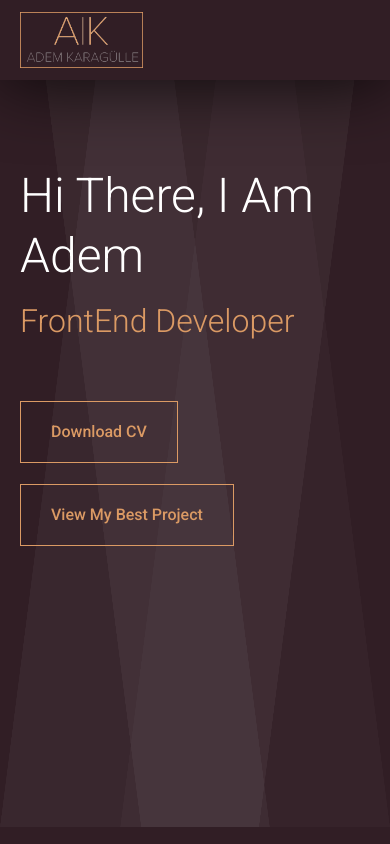
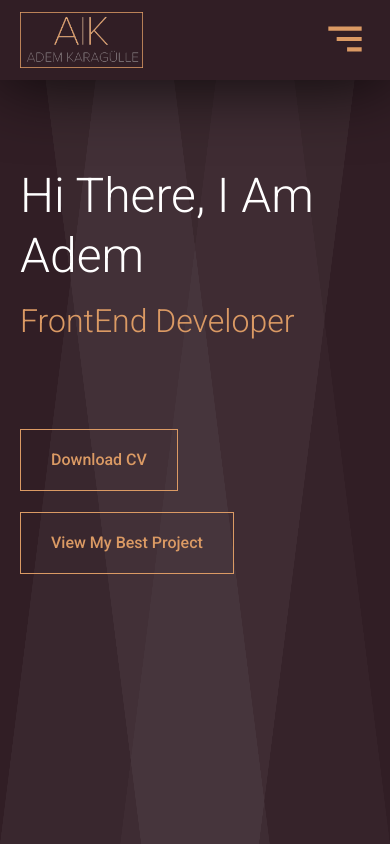
Before and after one commit to ademkaragulle/Portfolyo, a React (Vite) app: page / in a window 390 px wide. Shown: the top 844 px of the page. Built offline with nearby package versions, Linux system fonts and the light colour scheme.

Commit message:
adding responsive menu

```diff
--- a/src/App.css
+++ b/src/App.css
@@ -71,3 +71,68 @@ html {
     flex-direction: column;
   }
 }
+
+.responsive-menu {
+  width: 100%;
+  height: 100vh;
+  position: fixed;
+  z-index: 9999;
+  background-color: #00000091;
+}
+
+@keyframes menu-open {
+  from {
+    right: -100%;
+  }
+  to {
+    right: 0;
+  }
+}
+
+.responsive-left-side {
+  left: 0;
+  position: fixed;
+  z-index: 99998;
+  background-color: transparent;
+  width: 30%;
+  height: 100%;
+}
+.responsive-menu-close {
+  display: none;
+}
+
+.responsive-right-side {
+  animation: menu-open 1000ms;
+  right: 0;
+  position: fixed;
+  z-index: 99999;
+  background-color: #311e25;
+  width: 70%;
+  height: 100%;
+  -webkit-box-shadow: -13px 0px 48px 0px rgba(0, 0, 0, 0.75);
+  -moz-box-shadow: -13px 0px 48px 0px rgba(0, 0, 0, 0.75);
+  box-shadow: -13px 0px 48px 0px rgba(0, 0, 0, 0.75);
+}
+
+.responsive-menu-logo {
+  margin: 20px 0;
+  height: 80px;
+  display: flex;
+  align-items: center;
+  justify-content: center;
+}
+
+.responsive-menu-items div {
+  display: flex;
+  flex-direction: column;
+  margin: 20px 30px;
+  gap: 20px;
+}
+
+.responsive-menu-items div a {
+  display: flex;
+  align-items: center;
+  padding: 10px 10px;
+  text-decoration: none;
+  color: #db9a64;
+}
--- a/src/App.jsx
+++ b/src/App.jsx
@@ -1,23 +1,30 @@
 import './App.css'
+import { useState } from 'react'
 import Header from './components/header/Header'
 import About from './components/about/About'
 import Certificates from './components/certificates/Certificates'
 import Contact from './components/contact/Contact'
 import HiThere from './components/hi-there/HiThere'
 import Projects from './components/projects/Projects'
-
+import HeaderResponsive from './components/header-responsive/HeaderResponsive'
 
 function App() {
+  const [isOpenResponsiveMenu, setIsOpenResponsiveMenu] = useState(false)
+
+  const closeResponsiveMenu = () => {
+    setIsOpenResponsiveMenu(false)
+  }
 
   return (
     <div className='app'>
-      <Header />
+      <HeaderResponsive closeResponsiveMenu={closeResponsiveMenu} isOpenResponsiveMenu={isOpenResponsiveMenu} />
+      <Header setIsOpenResponsiveMenu={setIsOpenResponsiveMenu} />
       <HiThere />
       <About />
       <Projects />
       <Certificates />
       <Contact />
-    </div>
+    </div >
   )
 }
 
--- /dev/null
+++ b/src/components/header-responsive/HeaderResponsive.jsx
@@ -0,0 +1,26 @@
+import React from 'react'
+import { IoIosArrowBack } from 'react-icons/io'
+import akLogo from '../../assets/AK-Logo.png'
+
+function HeaderResponsive({ isOpenResponsiveMenu, closeResponsiveMenu }) {
+    return (
+        <div className={isOpenResponsiveMenu ? 'responsive-menu' : 'responsive-menu-close'}>
+            <div onClick={closeResponsiveMenu} className='responsive-left-side'></div>
+            <div className={isOpenResponsiveMenu ? 'responsive-right-side' : null}>
+                <div className='responsive-menu-items'>
+                    <a className='responsive-menu-logo' href="#hi-there" style={{ width: "100%" }}>
+                        <img style={{ height: '70%', padding: 'auto' }} src={akLogo} alt="" />
+                    </a>
+                    <div>
+                        <a onClick={closeResponsiveMenu} href="#about"><IoIosArrowBack /> About</a>
+                        <a onClick={closeResponsiveMenu} href="#projects"> <IoIosArrowBack />Projects</a>
+                        <a onClick={closeResponsiveMenu} href="#certificates"><IoIosArrowBack />Certificates</a>
+                        <a onClick={closeResponsiveMenu} href="#contact"><IoIosArrowBack />Contact</a>
+                    </div>
+                </div>
+            </div>
+        </div>
+    )
+}
+
+export default HeaderResponsive
--- a/src/components/header/Header.css
+++ b/src/components/header/Header.css
@@ -5,7 +5,7 @@
   width: 100%;
   position: absolute;
   background-color: #311e25;
-  z-index: 99999;
+  z-index: 9998;
   -webkit-box-shadow: 0px 4px 68px 0px rgba(0, 0, 0, 0.76);
   -moz-box-shadow: 0px 4px 68px 0px rgba(0, 0, 0, 0.76);
   box-shadow: 0px 4px 68px 0px rgba(0, 0, 0, 0.76);
@@ -53,9 +53,17 @@
   border-bottom: 1px solid #db9a64;
 }
 
+.header-responsive {
+  padding-right: 20px;
+  display: none;
+  background-color: transparent;
+  border: 0;
+  cursor: pointer;
+}
+
 @media screen and (max-width: 768px) {
   .header {
-    justify-content: initial;
+    justify-content: space-between;
   }
   .header-right-side {
     display: none;
@@ -63,4 +71,7 @@
   .header-left-side {
     padding: 0 20px;
   }
+  .header-responsive {
+    display: block;
+  }
 }
--- a/src/components/header/Header.jsx
+++ b/src/components/header/Header.jsx
@@ -1,9 +1,9 @@
 import React, { useEffect, useState } from 'react'
 import akLogo from '../../assets/AK-Logo.png'
 import './Header.css'
+import { BiMenuAltRight } from 'react-icons/bi'
 
-
-function Header() {
+function Header({ setIsOpenResponsiveMenu }) {
     const [currentScroll, setCurrentScroll] = useState(false)
     window.addEventListener("scroll", () => {
         const currentScroll = window.pageYOffset;
@@ -13,6 +13,11 @@ function Header() {
             setCurrentScroll(false)
         }
     });
+
+
+    const openResponsiveMenu = () => {
+        setIsOpenResponsiveMenu(true)
+    }
 
     return (
         <div className={currentScroll ? "header toggle-header" : "header"}>
@@ -25,6 +30,9 @@ function Header() {
                 <a href="#certificates">Certificates</a>
                 <a href="#contact">Contact</a>
             </div>
+            <button onClick={openResponsiveMenu} className='header-responsive'>
+                <BiMenuAltRight size={50} color='#db9a64' />
+            </button>
         </div>
     )
 }
--- a/src/components/hi-there/HiThere.css
+++ b/src/components/hi-there/HiThere.css
@@ -56,6 +56,12 @@
   animation: spin1 200s linear infinite;
 }
 
+.hi-there-button-group {
+  margin-top: 48px;
+  display: inline-block;
+  gap: 20px;
+}
+
 .imgAdem {
   z-index: 111;
   position: absolute;
@@ -102,7 +108,7 @@
 /* Responsive  */
 @media screen and (max-width: 768px) {
   .hi-there-message {
-    height: 84vh;
+    height: 86vh;
     padding: 14vh 20px 0 20px;
   }
 
@@ -118,11 +124,6 @@
     display: none;
   }
 
-  .hi-there-button-group {
-    margin-top: 20px;
-    display: inline-block;
-    gap: 20px;
-  }
 
   .hi-there-button-group a,
   .hi-there-button-group button {
--- a/src/components/hi-there/HiThere.jsx
+++ b/src/components/hi-there/HiThere.jsx
@@ -5,6 +5,7 @@ import './HiThere.css'
 
 function HiThere() {
     return (
+        <>
             <div id='hi-there' className='hi-there'>
                 <div className='hi-there-message'>
                     <h3>
@@ -25,6 +26,7 @@ function HiThere() {
                     </div>
                 </div>
             </div >
+        </>
 
     )
 }
```
Lines whose indentation alone changed are shown as unchanged.
